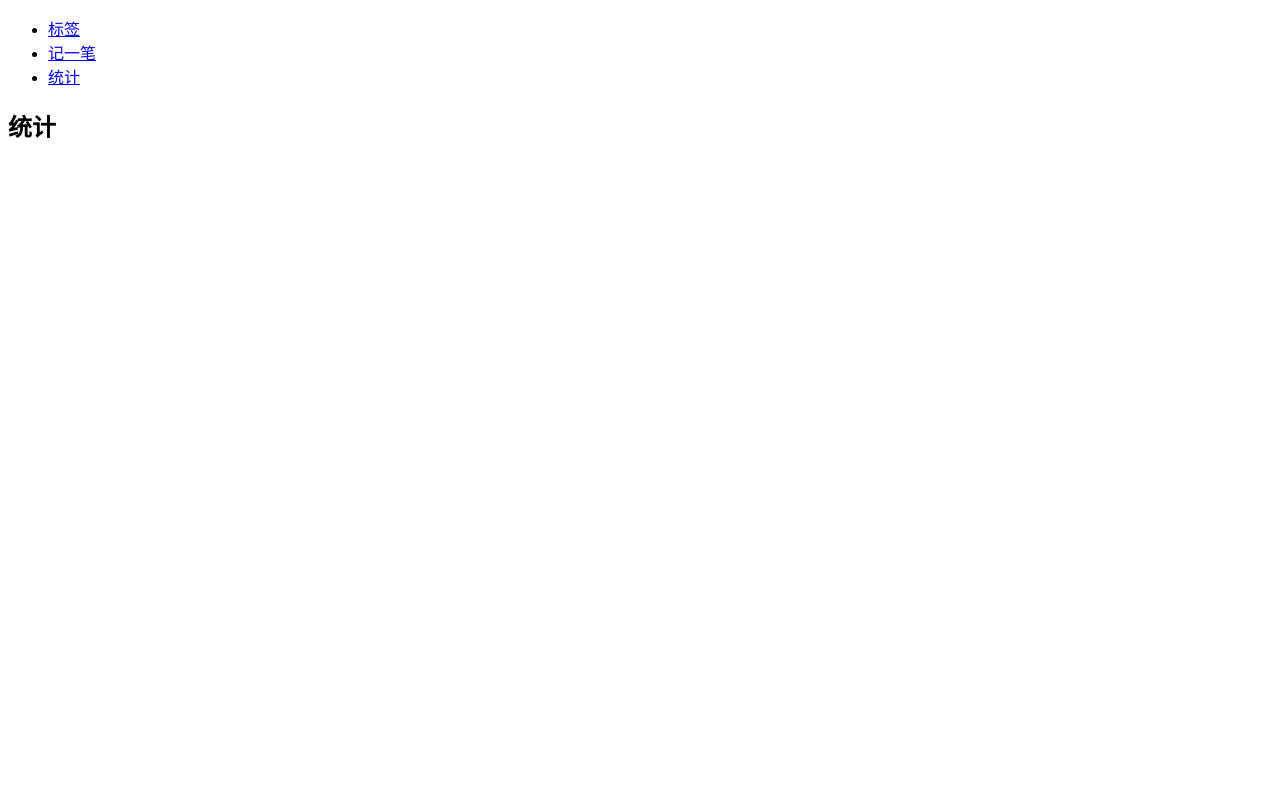
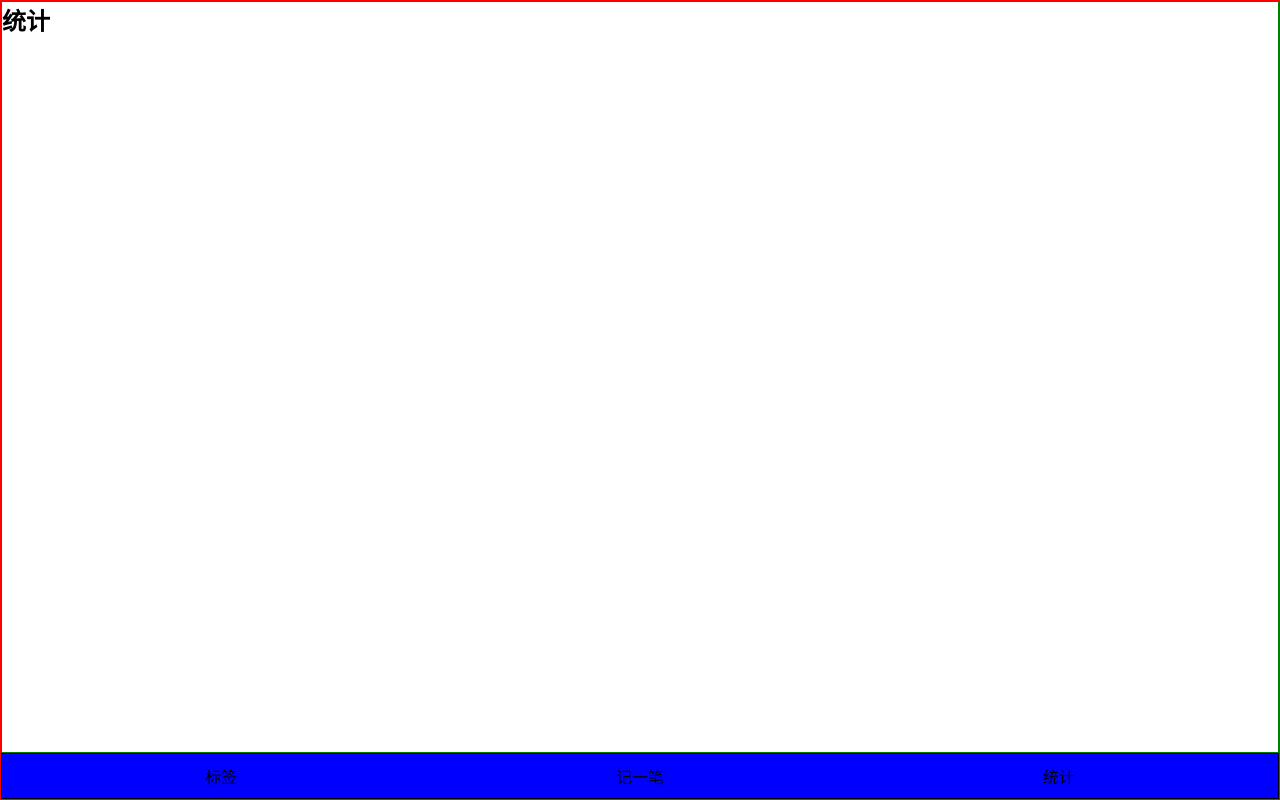
Before and after one commit to Scott-YuYan/MoreMony_React, a React (Create React App) app: page /statistic in a window 1280 px wide. Built offline with nearby package versions, Linux system fonts and the light colour scheme.

Commit message:
实现基本样式布局

```diff
--- a/src/App.tsx
+++ b/src/App.tsx
@@ -8,12 +8,58 @@
     Redirect,
     useLocation,
 } from "react-router-dom";
+import styled from "styled-components";
+
+const Wrapper = styled.div`
+  border: 1px solid red;
+  height: 100vh;
+  display: flex;
+  flex-direction: column;
+`
+
+const Main = styled.div`
+  border: 1px solid green;
+  flex-grow: 1;
+  overflow: auto;
+`
+
+const Nav = styled.div`
+  border: 1px solid black;
+  text-align: center;
+  padding: 10px;
+  background-color: blue;
+
+  > ul {
+    display: flex;
+
+    > li {
+      width: 33.33333%;
+    }
+  }
+`
 
 function App() {
     return (
         <Router>
-            <div>
-                <nav>
+            <Wrapper>
+                <Main>
+                    <Switch>
+                        <Route path="/label">
+                            <Label/>
+                        </Route>
+                        <Route path="/money">
+                            <Money/>
+                        </Route>
+                        <Route path="/statistic">
+                            <Statistic/>
+                        </Route>
+                        <Redirect exact from="/" to="statistic"/>
+                        <Route path="*">
+                            <NoMatch/>
+                        </Route>
+                    </Switch>
+                </Main>
+                <Nav>
                     <ul>
                         <li>
                             <Link to="/label">标签</Link>
@@ -25,24 +71,8 @@
                             <Link to="/statistic">统计</Link>
                         </li>
                     </ul>
-                </nav>
-
-                <Switch>
-                    <Route path="/label">
-                        <Label/>
-                    </Route>
-                    <Route path="/money">
-                        <Money/>
-                    </Route>
-                    <Route path="/statistic">
-                        <Statistic/>
-                    </Route>
-                    <Redirect exact from="/" to="statistic"/>
-                    <Route path="*">
-                        <NoMatch/>
-                    </Route>
-                </Switch>
-            </div>
+                </Nav>
+            </Wrapper>
         </Router>
     );
 }
--- /dev/null
+++ b/src/index.scss
@@ -0,0 +1,25 @@
+@import-normalize;
+* {
+  margin: 0;
+  padding: 0;
+}
+* {
+  box-sizing: border-box;
+}
+
+*::before{
+  box-sizing: border-box;
+}
+
+*::after {
+  box-sizing: border-box;
+}
+
+ul,ol {
+  list-style: none;
+}
+
+a {
+  text-decoration: none;
+  color:inherit;
+}
```
Also changed, not shown: src/index.tsx (+5 -9 lines).
